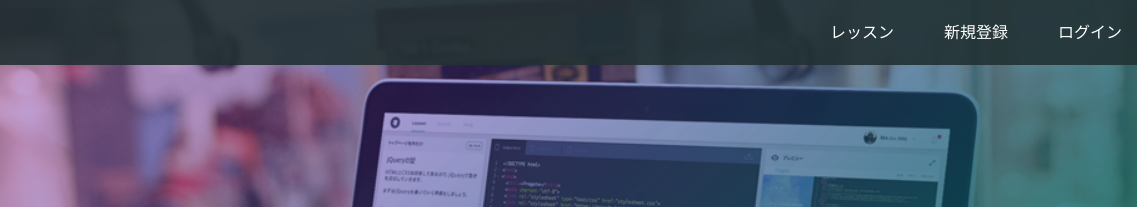
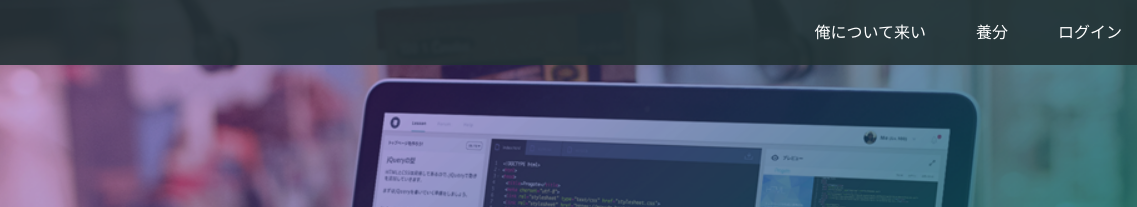
Before and after one commit to kota0030/github.io, a plain HTML site: page index.html in a window 1280 px wide. Shown: the top 207 px of the page, 143-1280 px from the left. Drawn offline with Linux system fonts and the light colour scheme.

Commit message:
Update index.html

```diff
--- a/index.html
+++ b/index.html
@@ -15,8 +15,8 @@
       </div>
       <span class="fa fa-bars menu-icon"></span>
       <div class="header-right">
-        <a href="#">レッスン</a>
-        <a href="#">新規登録</a>
+        <a href="#">俺について来い</a>
+        <a href="#">養分</a>
         <a href="#" class="login">ログイン</a>
       </div>
     </div>
```
